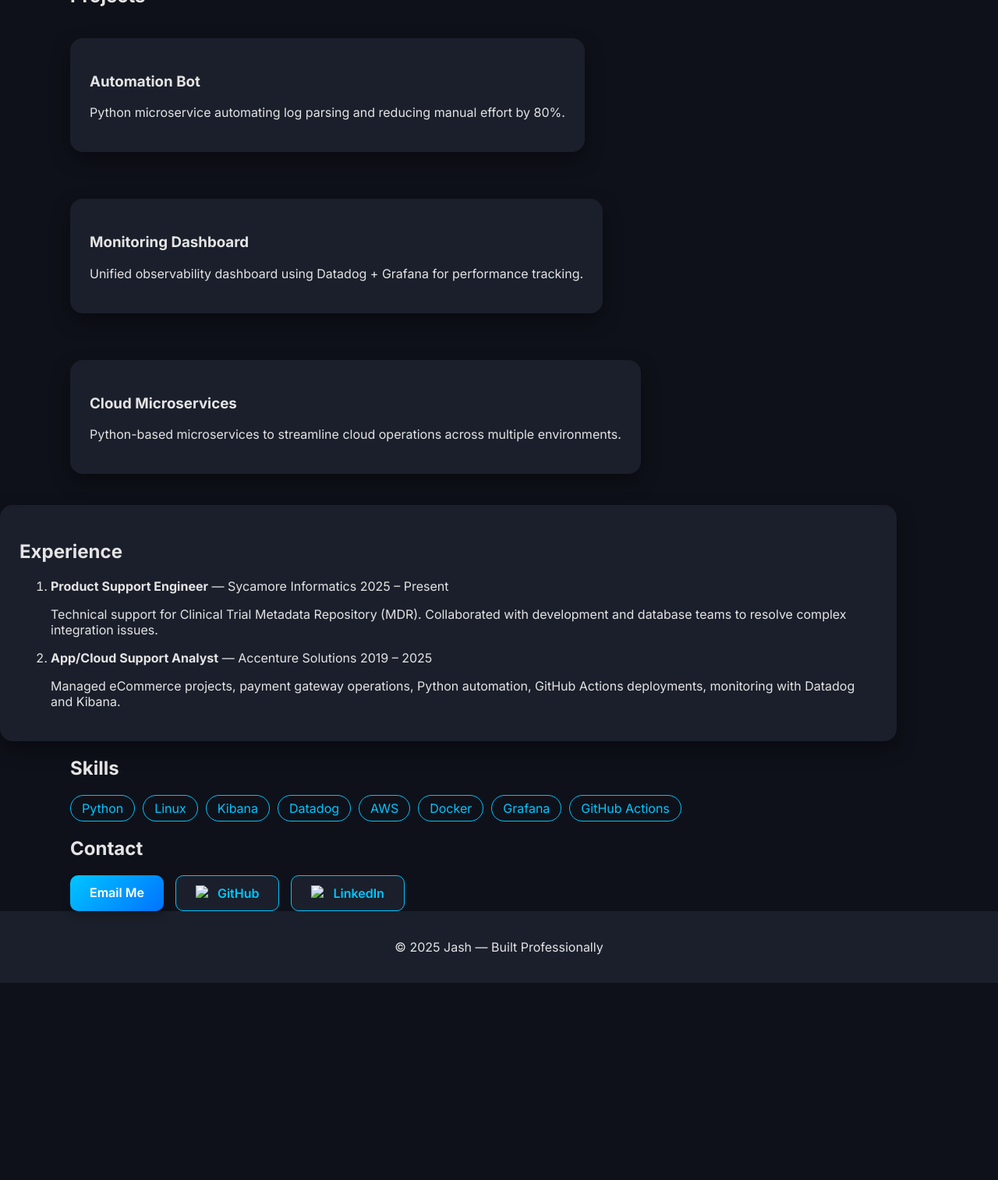
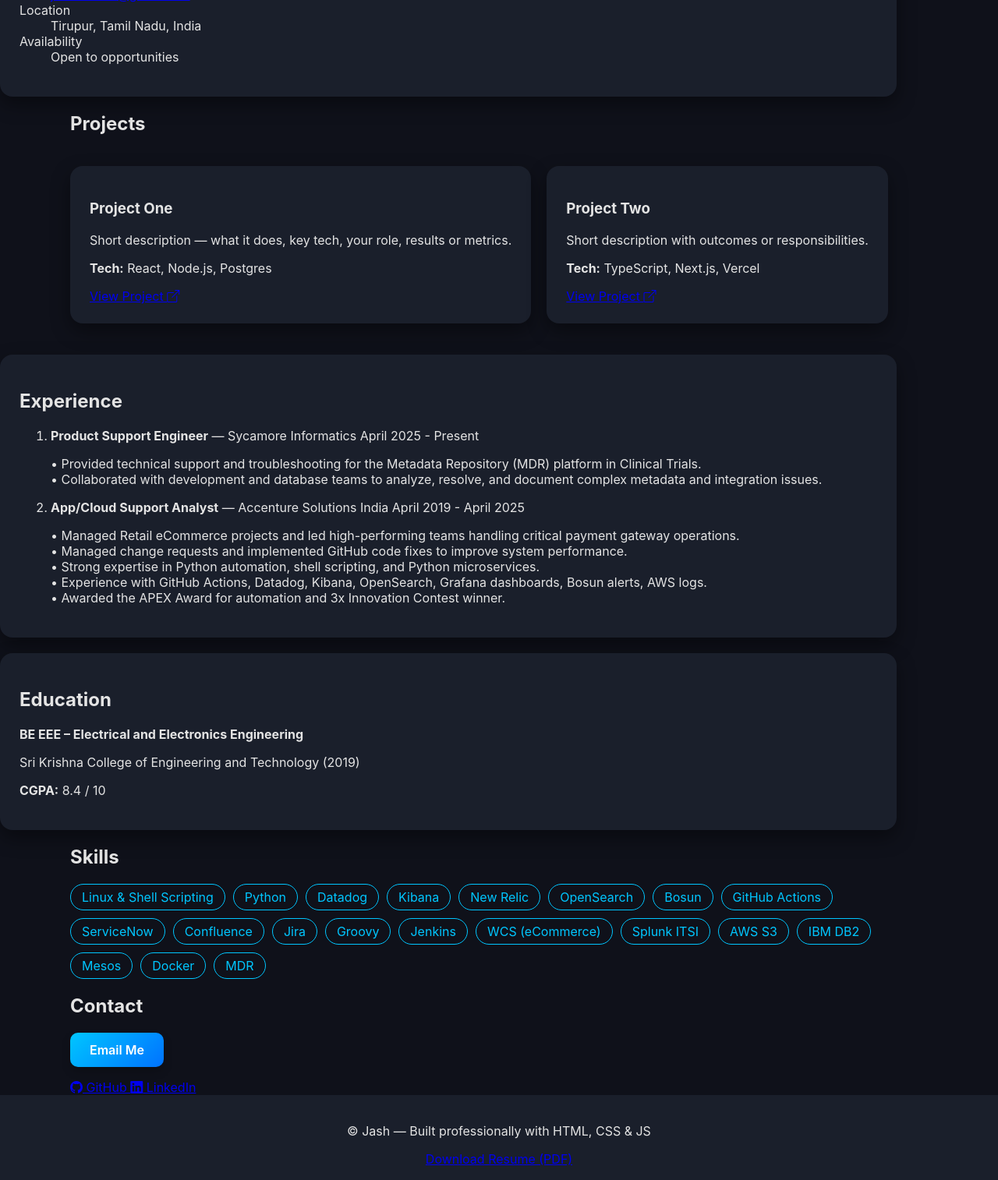
Before and after one commit to jashu-git/portfolio-jash, a plain HTML site: page index.html in a window 1280 px wide. Shown: the part 826-2340 px from the top of the page at 78% size. Before the commit the page ends 2087 px from the top, so only its background shows below. Drawn offline with nearby package versions, Linux system fonts and the light colour scheme.

Commit message:
Refactor index.html for improved structure and content
Updated the HTML structure and content of the portfolio page, including changes to the header, main sections, and footer. Enhanced accessibility and improved overall layout.

```diff
--- a/index.html
+++ b/index.html
@@ -1,130 +1,202 @@
-<!DOCTYPE html>
+<!doctype html>
 <html lang="en">
 <head>
-<meta charset="UTF-8">
-<meta name="viewport" content="width=device-width, initial-scale=1.0">
-<title>Jash — Portfolio</title>
-<link href="https://fonts.googleapis.com/css2?family=Inter:wght@300;400;500;600;700;800&display=swap" rel="stylesheet">
+  <meta charset="utf-8" />
+  <meta name="viewport" content="width=device-width,initial-scale=1" />
+  <title>Jashwanth Jayanarayanan — Portfolio</title>
+
+  <!-- Futuristic Fonts -->
+  <link href="https://fonts.googleapis.com/css2?family=Plus+Jakarta+Sans:wght@300;400;500;600;700;800&display=swap" rel="stylesheet">
+
+  <!-- Icons -->
+  <link rel="stylesheet" href="https://cdn.jsdelivr.net/npm/bootstrap-icons@1.11.3/font/bootstrap-icons.css">
+
   <link rel="stylesheet" href="styles.css">
-<script src="https://cdnjs.cloudflare.com/ajax/libs/gsap/3.12.2/gsap.min.js"></script>
-<script src="https://cdnjs.cloudflare.com/ajax/libs/gsap/3.12.2/ScrollTrigger.min.js"></script>
 </head>
-<body class="dark">
+<body>
 
+  <!-- HEADER -->
   <header class="site-header">
-  <div class="wrap header-flex">
-    <a class="brand" href="#">Jash's Portfolio</a>
+    <div class="wrap header-content">
+      <a class="brand" href="#home">Jash</a>
+
       <nav class="nav">
         <a href="#about">About</a>
         <a href="#projects">Projects</a>
         <a href="#experience">Experience</a>
+        <a href="#education">Education</a>
         <a href="#skills">Skills</a>
         <a href="#contact">Contact</a>
       </nav>
-    <button id="theme-toggle" class="theme-btn">🌙</button>
+
+      <button id="theme-toggle" class="theme-toggle">🌙</button>
     </div>
   </header>
 
   <main>
-  <!-- Hero Section -->
+
+    <!-- HERO -->
     <section class="hero wrap" id="home">
       <div class="hero-text">
-      <h1>Jashwanth Jayanarayanan</h1>
-      <p class="subtitle">Product / Application Support Engineer • Novelist • Automation Enthusiast</p>
-      <p class="lead">6+ years experience in eCommerce, cloud systems, monitoring & automation. Skilled in Python microservices and troubleshooting complex infrastructures.</p>
+        <h1 class="hero-title">Jashwanth Jayanarayanan</h1>
+        <p class="subtitle">Product / Application Support Engineer • Automation Enthusiast • Novelist</p>
+        <p class="lead">
+          Experienced product support engineer (6+ years) skilled in automation, monitoring,
+          and cloud-based troubleshooting, focused on delivering scalable, reliable solutions
+          across eCommerce and clinical data platforms.
+        </p>
+
         <div class="ctas">
           <a class="btn primary" href="resume.pdf" download>Download Resume</a>
           <a class="btn secondary" href="mailto:jashu53017@gmail.com">Email Me</a>
         </div>
       </div>
-    <div class="hero-card">
-      <img src="Jash Photo New.jpg" alt="Jash">
+
+      <!-- 3D Floating Rounded Rectangle Image -->
+      <div class="hero-photo">
+        <img src="Jash Photo New.jpg" alt="Jashwanth">
       </div>
     </section>
 
-  <!-- About Section -->
+    <!-- ABOUT -->
     <section id="about" class="wrap card">
       <h2>About</h2>
-    <p>Results-driven support engineer with expertise in eCommerce, payment gateways, cloud automation & monitoring. Adept at Python microservices, scripting, and infrastructure troubleshooting. Seeking a Product Support or DevOps role in a dynamic organization.</p>
+      <p>
+        Results-driven support engineer with over 6+ years of experience supporting eCommerce,
+        payment gateway applications and Clinical Trial Applications. Adept at troubleshooting
+        and resolving technical issues, specifically within payment gateway systems and Metadata
+        Repository (MDR). Demonstrates excellent customer service skills and thrives both
+        independently and as a collaborative team member. Strong analytical and problem-solving
+        abilities, with proficiency in various monitoring applications. Skilled in developing Python
+        micro-services. Seeking a Product Support/DevOps role to apply my skills and experience
+        in a dynamic organization.
+      </p>
+
+      <dl class="meta-grid">
+        <div><dt>Email</dt><dd><a href="mailto:jashu53017@gmail.com">jashu53017@gmail.com</a></dd></div>
+        <div><dt>Location</dt><dd>Tirupur, Tamil Nadu, India</dd></div>
+        <div><dt>Availability</dt><dd>Open to opportunities</dd></div>
+      </dl>
     </section>
 
-  <!-- Projects Section -->
+    <!-- PROJECTS -->
     <section id="projects" class="wrap">
       <h2>Projects</h2>
+
       <div class="projects-grid">
         <article class="project-card">
-        <h3>Automation Bot</h3>
-        <p>Python microservice automating log parsing and reducing manual effort by 80%.</p>
+          <h3>Project One</h3>
+          <p>Short description — what it does, key tech, your role, results or metrics.</p>
+          <p><strong>Tech:</strong> React, Node.js, Postgres</p>
+          <a href="#" target="_blank" class="project-btn">View Project <i class="bi bi-box-arrow-up-right"></i></a>
         </article>
+
         <article class="project-card">
-        <h3>Monitoring Dashboard</h3>
-        <p>Unified observability dashboard using Datadog + Grafana for performance tracking.</p>
-      </article>
-      <article class="project-card">
-        <h3>Cloud Microservices</h3>
-        <p>Python-based microservices to streamline cloud operations across multiple environments.</p>
+          <h3>Project Two</h3>
+          <p>Short description with outcomes or responsibilities.</p>
+          <p><strong>Tech:</strong> TypeScript, Next.js, Vercel</p>
+          <a href="#" target="_blank" class="project-btn">View Project <i class="bi bi-box-arrow-up-right"></i></a>
         </article>
       </div>
     </section>
 
-  <!-- Experience Section -->
+    <!-- EXPERIENCE -->
     <section id="experience" class="wrap card">
       <h2>Experience</h2>
+
       <ol class="timeline">
+
         <li>
           <header>
             <strong>Product Support Engineer</strong> — Sycamore Informatics
-          <span class="time">2025 – Present</span>
+            <span class="time">April 2025 - Present</span>
           </header>
-        <p>Technical support for Clinical Trial Metadata Repository (MDR). Collaborated with development and database teams to resolve complex integration issues.</p>
+          <p>
+            • Provided technical support and troubleshooting for the Metadata Repository (MDR) platform in Clinical Trials.<br>
+            • Collaborated with development and database teams to analyze, resolve, and document complex metadata and integration issues.
+          </p>
         </li>
+
         <li>
           <header>
-          <strong>App/Cloud Support Analyst</strong> — Accenture Solutions
-          <span class="time">2019 – 2025</span>
+            <strong>App/Cloud Support Analyst</strong> — Accenture Solutions India
+            <span class="time">April 2019 - April 2025</span>
           </header>
-        <p>Managed eCommerce projects, payment gateway operations, Python automation, GitHub Actions deployments, monitoring with Datadog and Kibana.</p>
+          <p>
+            • Managed Retail eCommerce projects and led high-performing teams handling critical payment gateway operations.<br>
+            • Managed change requests and implemented GitHub code fixes to improve system performance.<br>
+            • Strong expertise in Python automation, shell scripting, and Python microservices.<br>
+            • Experience with GitHub Actions, Datadog, Kibana, OpenSearch, Grafana dashboards, Bosun alerts, AWS logs.<br>
+            • Awarded the APEX Award for automation and 3x Innovation Contest winner.
+          </p>
         </li>
+
       </ol>
     </section>
 
-  <!-- Skills Section -->
+    <!-- EDUCATION -->
+    <section id="education" class="wrap card">
+      <h2>Education</h2>
+      <p><strong>BE EEE – Electrical and Electronics Engineering</strong></p>
+      <p>Sri Krishna College of Engineering and Technology (2019)</p>
+      <p><strong>CGPA:</strong> 8.4 / 10</p>
+    </section>
+
+    <!-- SKILLS -->
     <section id="skills" class="wrap">
       <h2>Skills</h2>
+
       <div class="skills-grid">
+        <span class="skill">Linux & Shell Scripting</span>
         <span class="skill">Python</span>
-      <span class="skill">Linux</span>
+        <span class="skill">Datadog</span>
         <span class="skill">Kibana</span>
-      <span class="skill">Datadog</span>
-      <span class="skill">AWS</span>
+        <span class="skill">New Relic</span>
+        <span class="skill">OpenSearch</span>
+        <span class="skill">Bosun</span>
+        <span class="skill">GitHub Actions</span>
+        <span class="skill">ServiceNow</span>
+        <span class="skill">Confluence</span>
+        <span class="skill">Jira</span>
+        <span class="skill">Groovy</span>
+        <span class="skill">Jenkins</span>
+        <span class="skill">WCS (eCommerce)</span>
+        <span class="skill">Splunk ITSI</span>
+        <span class="skill">AWS S3</span>
+        <span class="skill">IBM DB2</span>
+        <span class="skill">Mesos</span>
         <span class="skill">Docker</span>
-      <span class="skill">Grafana</span>
-      <span class="skill">GitHub Actions</span>
+        <span class="skill">MDR</span>
       </div>
     </section>
 
-  <!-- Contact Section -->
+    <!-- CONTACT -->
     <section id="contact" class="wrap contact-section">
       <h2>Contact</h2>
-    <div class="contact-links">
-      <a class="btn primary" href="mailto:jashu53017@gmail.com">Email Me</a>
-      <a class="btn social" href="https://github.com/jashu-git/portfolio-jash" target="_blank">
-        <img src="github-icon.svg" alt="GitHub" class="icon"> GitHub
+
+      <p><a class="btn primary" href="mailto:jashu53017@gmail.com">Email Me</a></p>
+
+      <div class="social">
+        <a href="https://github.com/jashu-git" target="_blank">
+          <i class="bi bi-github"></i> GitHub
         </a>
-      <a class="btn social" href="https://www.linkedin.com/in/jashwanth-jayanarayanan-367986126/" target="_blank">
-        <img src="linkedin-icon.svg" alt="LinkedIn" class="icon"> LinkedIn
+
+        <a href="https://www.linkedin.com/in/jashwanth-jayanarayanan-367986126/" target="_blank">
+          <i class="bi bi-linkedin"></i> LinkedIn
         </a>
       </div>
     </section>
+
   </main>
 
-<!-- Footer -->
+  <!-- FOOTER -->
   <footer class="site-footer">
     <div class="wrap">
-    <p>© <span id="year"></span> Jash — Built Professionally</p>
+      <p>© <span id="year"></span> Jash — Built professionally with HTML, CSS & JS</p>
+      <p><a href="resume.pdf" download>Download Resume (PDF)</a></p>
     </div>
   </footer>
 
-<script src="script.js"></script>
+  <script src="script.js" defer></script>
 </body>
 </html>
```
Lines whose indentation alone changed are shown as unchanged.
